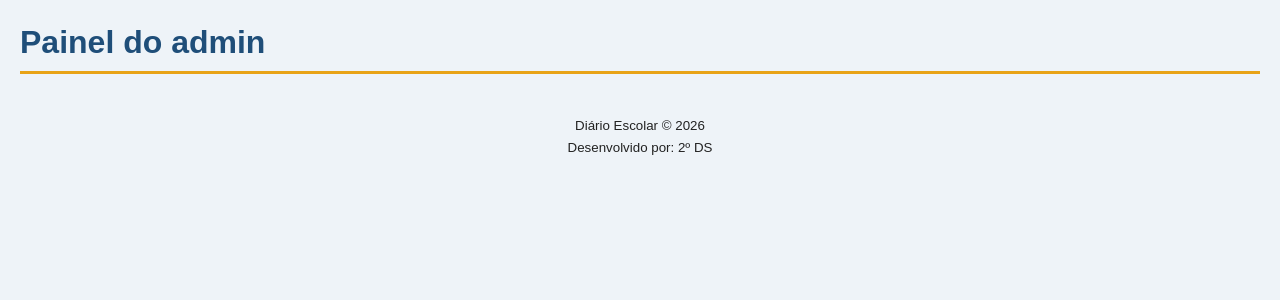
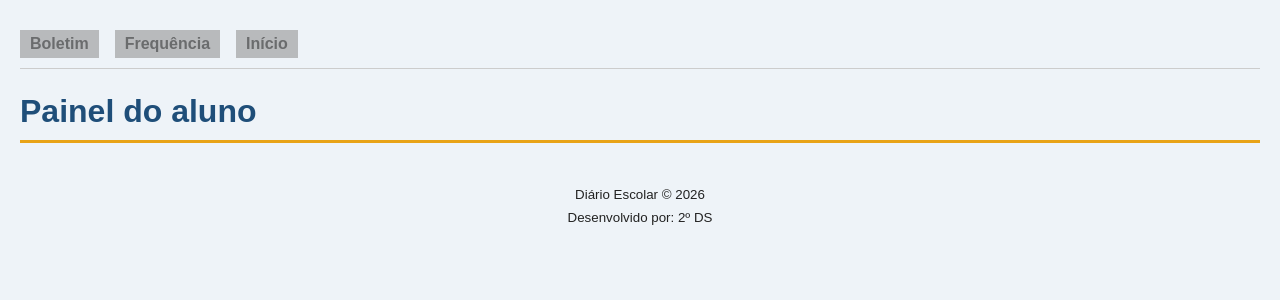
Before and after one commit to ravisantos/diario-escolar-online, a Flask app: page /aluno/ in a window 1280 px wide. Shown: the top 300 px of the page. Run offline with Flask 3, Linux system fonts and the light colour scheme.

Commit message:
Páginas do modulo aluno

```diff
--- a/diario-escolar/routes/aluno.py
+++ b/diario-escolar/routes/aluno.py
@@ -1,4 +1,6 @@
-from flask import Blueprint, render_template
+from flask import Blueprint, flash, redirect, render_template, request, url_for
+from extensions import db
+from routes.decorators import login_obrigatorio
 
 aluno_bp = Blueprint('aluno', __name__)
 
@@ -6,3 +8,15 @@ aluno_bp = Blueprint('aluno', __name__)
 @aluno_bp.route('/')
 def dashboard():
     return render_template('aluno/dashboard.html')
+
+@aluno_bp.route('/boletim', methods=['GET'])
+@login_obrigatorio('aluno')
+def boletim():
+    return render_template('aluno/boletim.html')
+
+
+
+@aluno_bp.route('/frequencia', methods=['GET'])
+@login_obrigatorio('aluno')
+def frequencia():
+    return render_template('aluno/frequencia.html')
--- a/diario-escolar/static/css/aluno.css
+++ b/diario-escolar/static/css/aluno.css
@@ -0,0 +1,24 @@
+#menu-aluno {
+    display: flex;
+    gap: 16px;
+    padding: 10px 0;
+    border-bottom: 1px solid #ccc;
+    margin-bottom: 20px;
+}
+
+#menu-aluno a {
+    background-color: #a2a2a3;
+    padding: 3px 10px;
+    text-decoration: none;
+    color: #333;
+    font-weight: bold;
+}
+
+#menu-aluno a:hover {
+    opacity: 1;
+}
+
+#menu-aluno a {
+    opacity: 0.7;
+    transition: opacity 0.3s;
+}
--- /dev/null
+++ b/diario-escolar/templates/aluno/base_aluno.html
@@ -0,0 +1,20 @@
+{% extends 'base.html' %}
+
+{% block css %}
+  {{ super() }}
+  <link rel="stylesheet" href="{{ url_for('static', filename='css/aluno.css') }}">
+{% endblock %}
+
+{% block conteudo %}
+
+  <aside>
+    <nav id="menu-aluno">
+      <a href="{{ url_for('aluno.boletim') }}">Boletim</a>
+      <a href="{{ url_for('aluno.frequencia') }}">Frequência</a>
+    <a href="{{ url_for('aluno.dashboard') }}" target="_self">Início</a>
+    </nav>
+  </aside>
+
+  {% block conteudo_aluno %}{% endblock %}
+
+{% endblock %}
--- /dev/null
+++ b/diario-escolar/templates/aluno/boletim.html
@@ -0,0 +1 @@
+{% extends 'aluno/base_aluno.html' %}
--- a/diario-escolar/templates/aluno/dashboard.html
+++ b/diario-escolar/templates/aluno/dashboard.html
@@ -1,5 +1,7 @@
-{% extends 'base.html' %}
+{% extends 'aluno/base_aluno.html' %}
 
-{% block conteudo %}
-  <h1>Painel do admin</h1>
+{% block titulo %}Painel do aluno{% endblock %}
+
+{% block conteudo_aluno %}
+  <h1>Painel do aluno</h1>
 {% endblock %}
```
Also changed, not shown: diario-escolar/templates/aluno/frequencia.html (+7 -0 lines).
